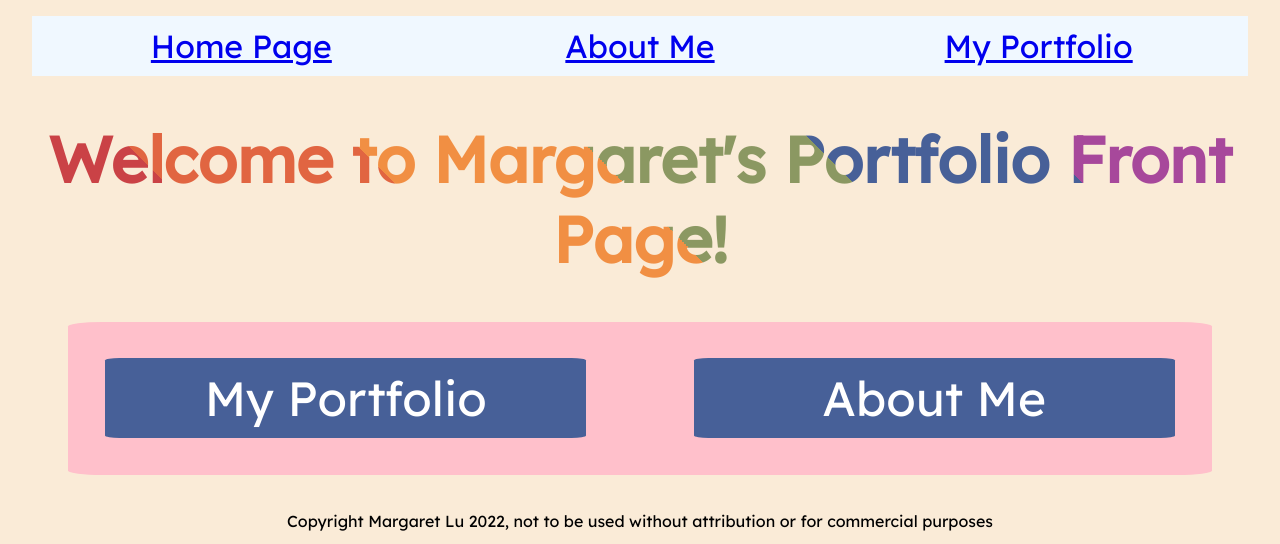
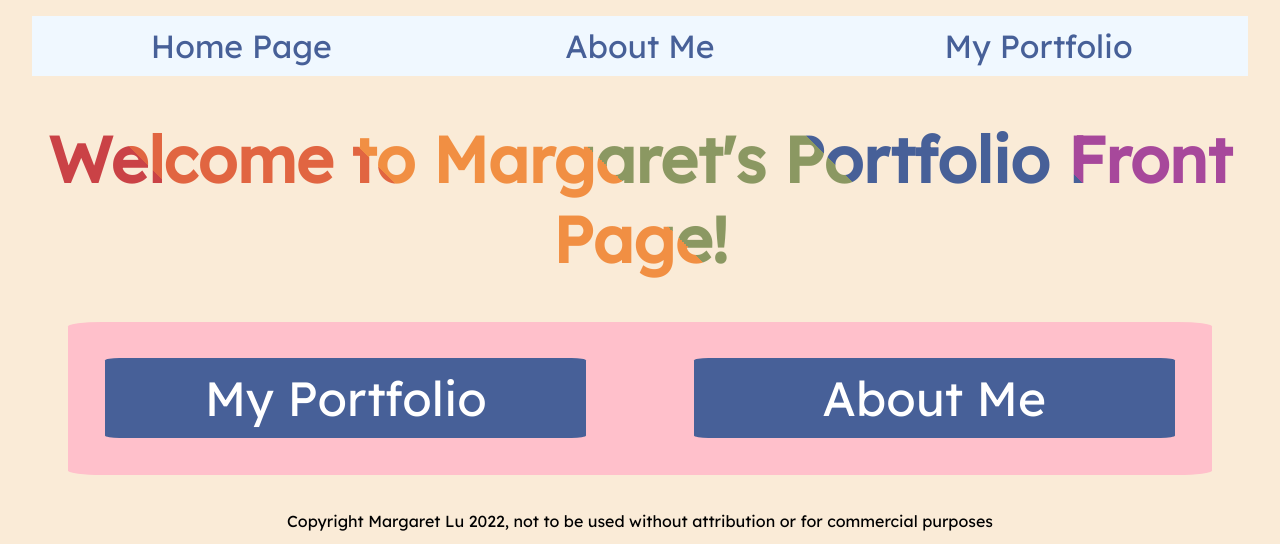
Before and after one commit to azbluem/azbluem.github.io, a plain HTML site: page portfolio/pages/index.html in a window 1280 px wide. Shown: the top 544 px of the page. Drawn offline with Linux system fonts and the light colour scheme.

Commit message:
made links less ugly

```diff
--- a/portfolio/styles/style.css
+++ b/portfolio/styles/style.css
@@ -24,6 +24,11 @@ body {
 h1 {
     font-size: 4em;
     text-align: center;
+}
+
+a {
+    text-decoration: none;
+    color:#476098;
 }
 
 footer {
```
